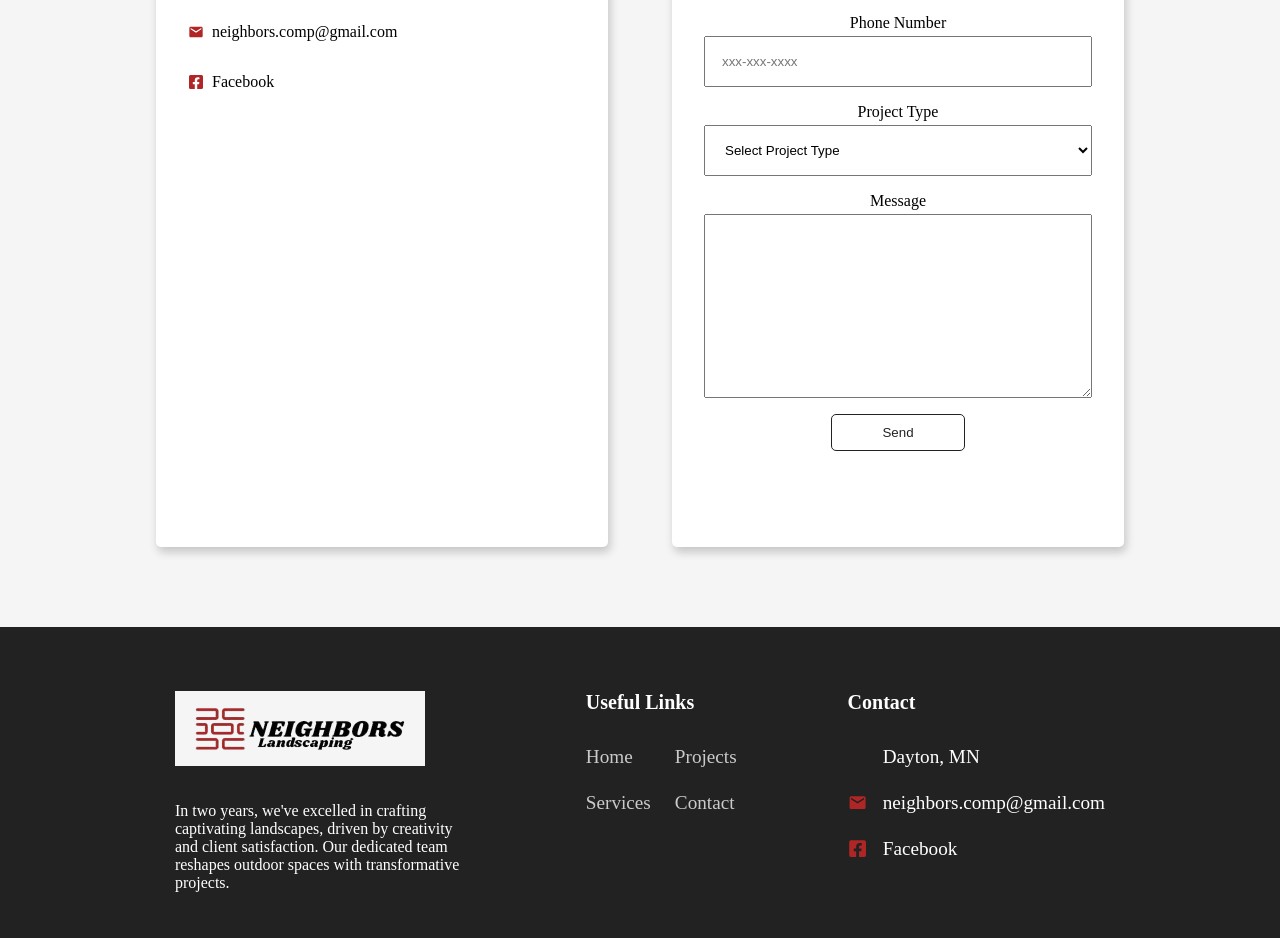
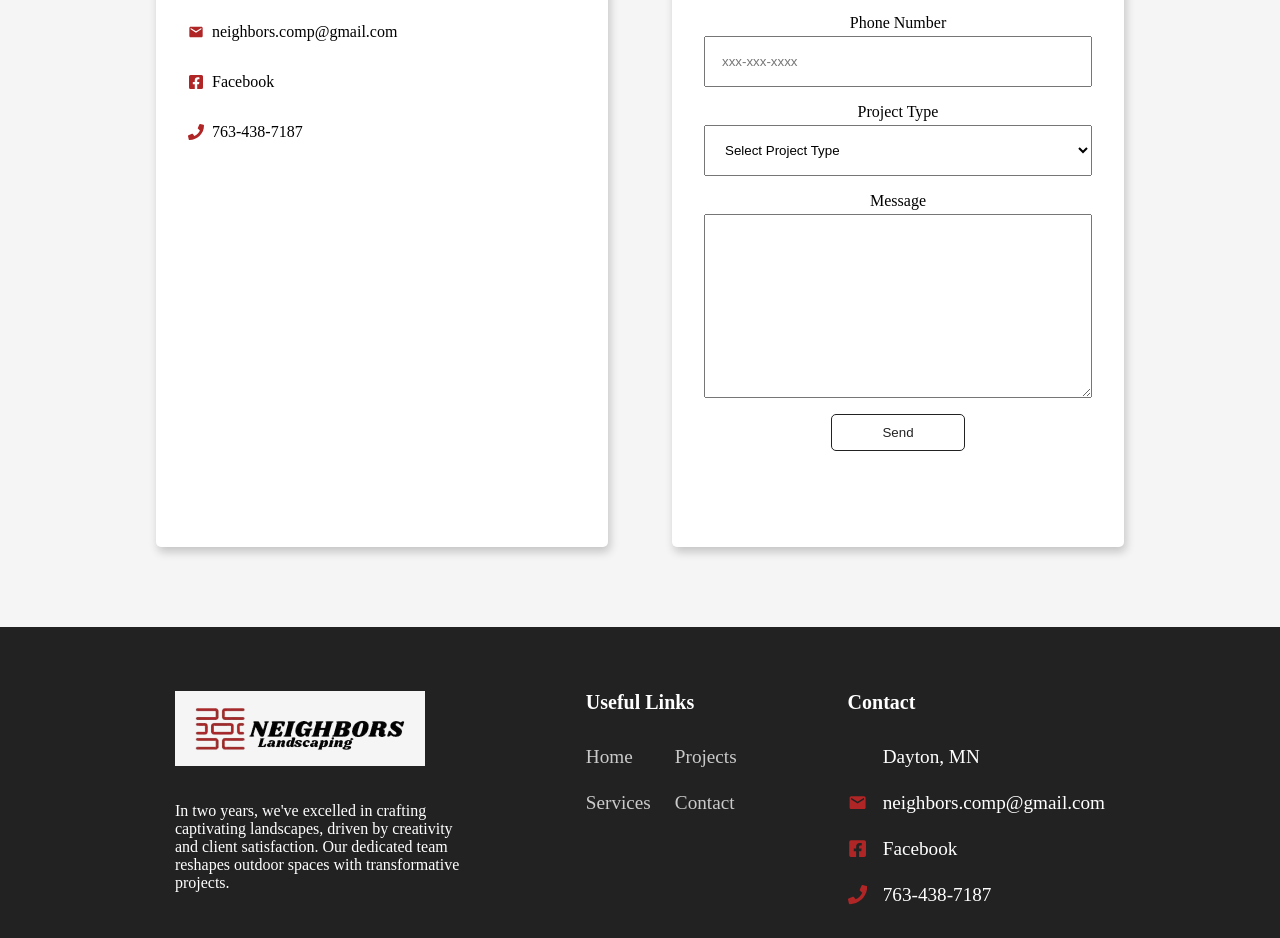
Before and after one commit to owenkanzler/Neighbors-Landscaping-New, a React (Vite) app: page /contact in a window 1280 px wide. Shown: the part 814-1752 px from the top of the page. Built offline with nearby package versions, Linux system fonts and the light colour scheme; some icons are missing.

Commit message:
added phone number

```diff
--- a/src/components/ContactPageContent/ContactPageContent.jsx
+++ b/src/components/ContactPageContent/ContactPageContent.jsx
@@ -2,7 +2,7 @@ import React from "react";
 import Container from "../UI/Container/Container";
 import "./ContactPageContent.css";
 
-import { FaFacebookSquare } from "react-icons/fa";
+import { FaFacebookSquare, FaPhone } from "react-icons/fa";
 import { FaLocationDot } from "react-icons/fa6";
 import { MdEmail } from "react-icons/md";
 import ContactForm from "./ContactForm/ContactForm";
@@ -36,6 +36,9 @@ const ContactPageContent = () => {
               >
                 <FaFacebookSquare /> Facebook
               </a>
+              <span>
+                <FaPhone /> 763-438-7187
+              </span>
             </div>
           </div>
           <div className="contact-grid-right">
--- a/src/components/Footer/Footer.jsx
+++ b/src/components/Footer/Footer.jsx
@@ -3,7 +3,7 @@ import "./Footer.css";
 import Container from "../UI/Container/Container";
 import logo from "../../assets/logo-NB.png";
 
-import { FaFacebookSquare } from "react-icons/fa";
+import { FaFacebookSquare, FaPhone } from "react-icons/fa";
 import { FaLocationDot } from "react-icons/fa6";
 import { MdEmail } from "react-icons/md";
 
@@ -75,6 +75,9 @@ const Footer = () => {
             >
               <FaFacebookSquare /> Facebook
             </a>
+            <span>
+              <FaPhone /> 763-438-7187
+            </span>
           </div>
         </div>
       </Container>
```
